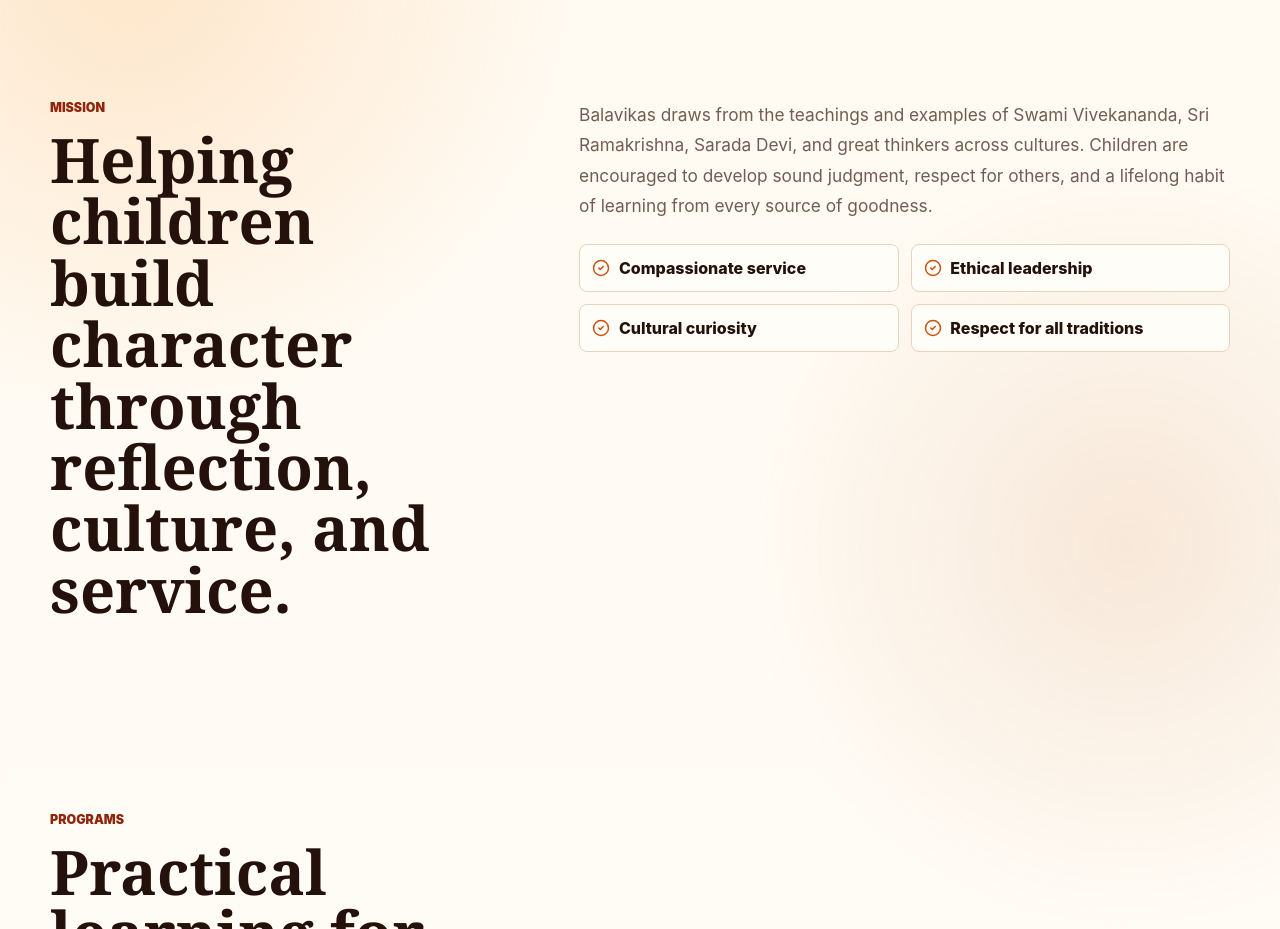
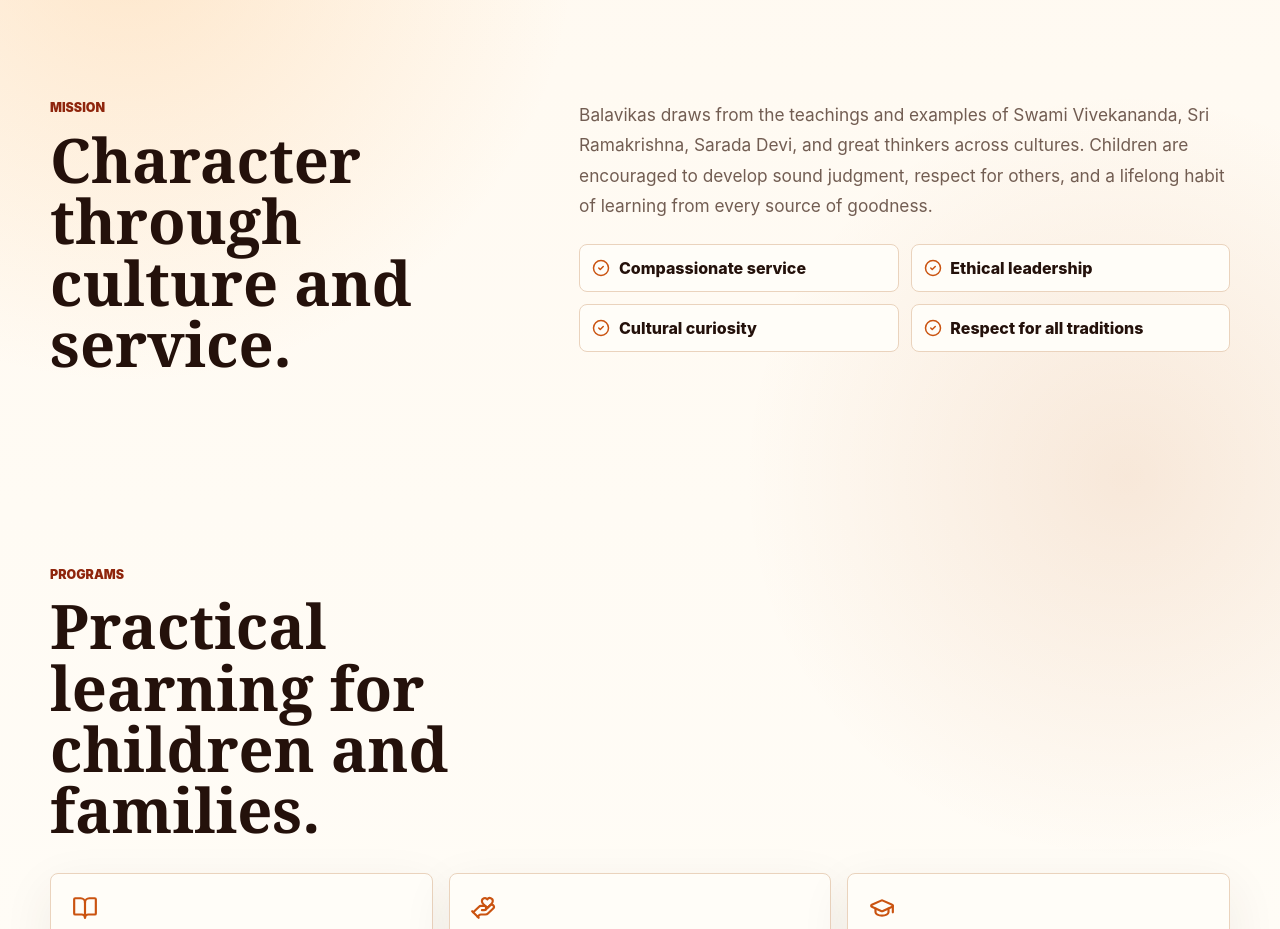
Before and after one commit to duddellasiri/balavikas-website-modern, a React (Vite) app: page / in a window 1280 px wide. Shown: the part 800-1729 px from the top of the page. Built offline with nearby package versions, Linux system fonts and the light colour scheme.

Commit message:
Shorten mission headline

```diff
--- a/src/main.tsx
+++ b/src/main.tsx
@@ -144,7 +144,7 @@
       <section id="mission" className="section mission-band">
         <div>
           <p className="eyebrow">Mission</p>
-          <h2>Helping children build character through reflection, culture, and service.</h2>
+          <h2>Character through culture and service.</h2>
         </div>
         <div className="mission-content">
           <p>
```
